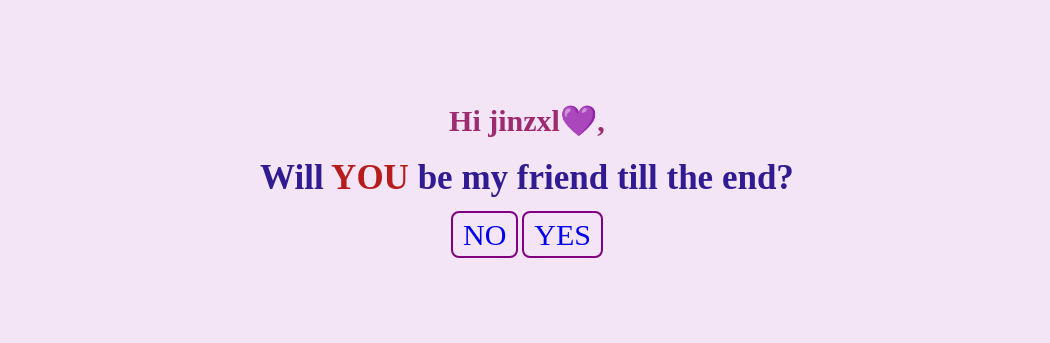
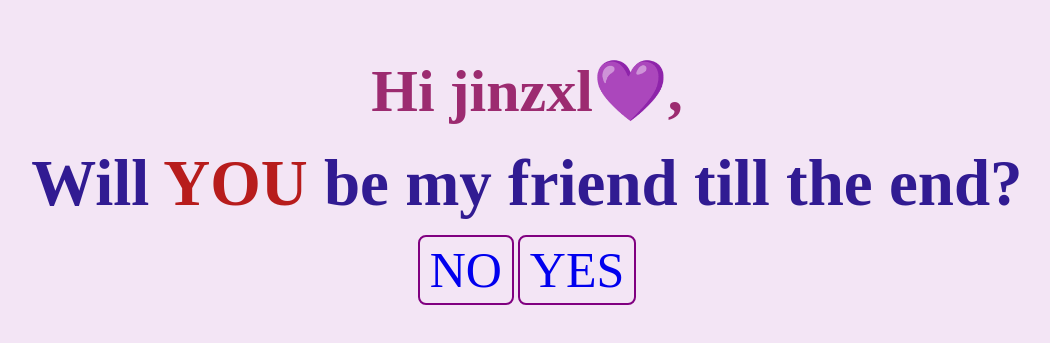
Before and after one commit to mrz-2196f3/jinzxl, a plain HTML site: page index.html in a window 1280 px wide. Shown: the part 223-566 px from the top of the page, without its empty margins (113-1163 px from the left). Drawn offline with Linux system fonts and the light colour scheme.

Commit message:
just-updated

```diff
--- a/style.css
+++ b/style.css
@@ -21,21 +21,21 @@
   color: #b71c1c;
 }
 h3{
-  font-size: 30px;
+  font-size: 60px;
   margin-bottom: 20px;
   //text-transform: uppercase;
   color: #9c2b70;
   //font-weight: bolder;
 }
 h1{
-  font-size: 35px;
+  font-size: 65px;
   margin-bottom: 20px;
   //text-transform: uppercase;
   color: #311b92;
   font-weight: bolder;
 }
 a{
-  font-size: 30px;
+  font-size: 50px;
   text-decoration: none;
   padding: 5px 10px;
 	margin-top: 20px;
```
